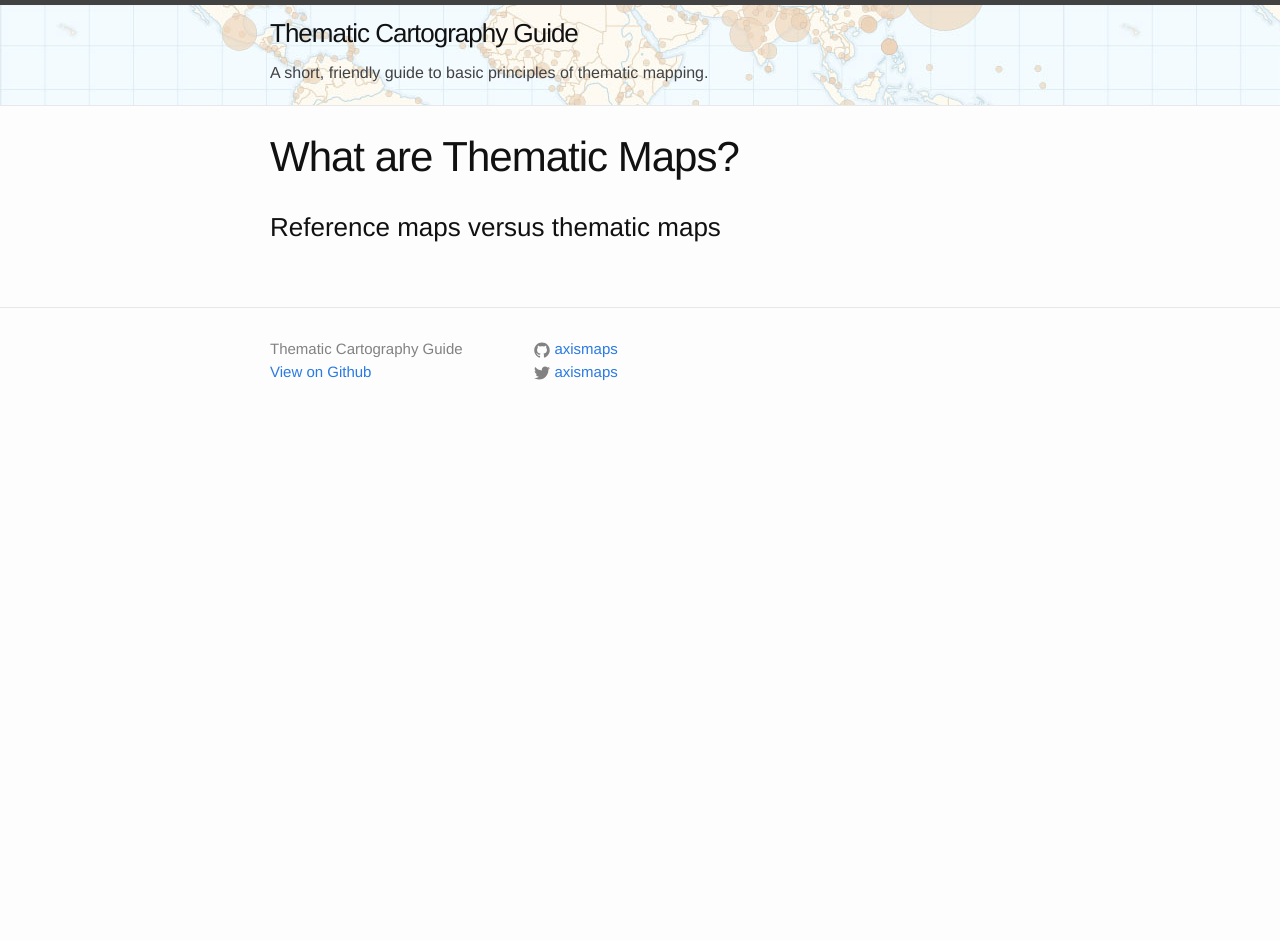
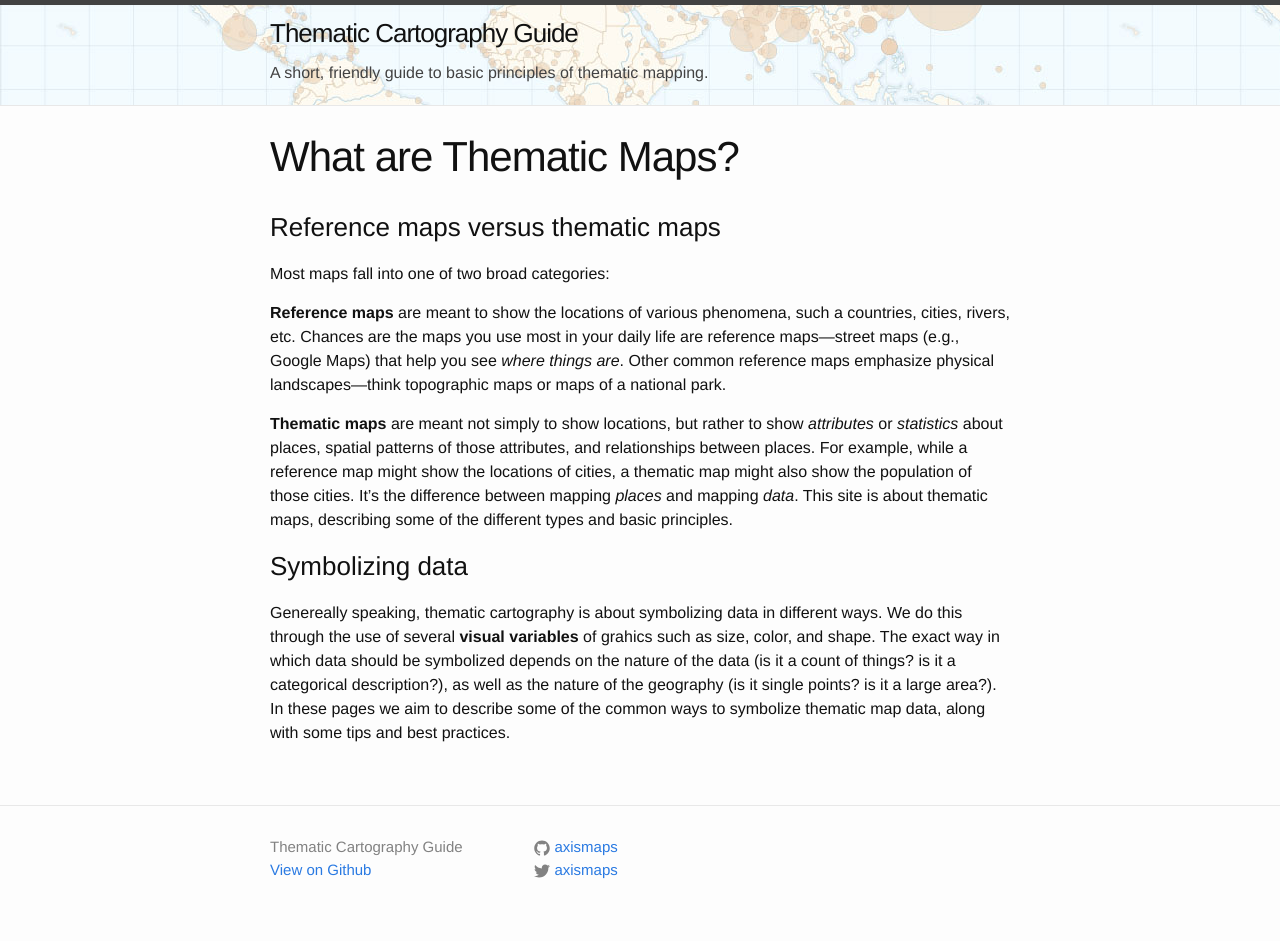
Before and after one commit to axismaps/thematic-cartography, a Jekyll site: the page built from articles/thematic.md, in a window 1280 px wide. Built offline with Jekyll 4.4.1, drawn with Linux system fonts in a browser that asks for light colours; before the commit the page ends 900 px from its top, so only the background shows below that.

Commit message:
Fill in that thematic map page

```diff
--- a/articles/thematic.md
+++ b/articles/thematic.md
@@ -4,3 +4,13 @@ title: What are Thematic Maps?
 ---
 
 ### Reference maps versus thematic maps
+
+Most maps fall into one of two broad categories:
+
+**Reference maps** are meant to show the locations of various phenomena, such a countries, cities, rivers, etc. Chances are the maps you use most in your daily life are reference maps—street maps (e.g., Google Maps) that help you see _where things are_. Other common reference maps emphasize physical landscapes—think topographic maps or maps of a national park.
+
+**Thematic maps** are meant not simply to show locations, but rather to show _attributes_ or _statistics_ about places, spatial patterns of those attributes, and relationships between places. For example, while a reference map might show the locations of cities, a thematic map might also show the population of those cities. It's the difference between mapping _places_ and mapping _data_. This site is about thematic maps, describing some of the different types and basic principles.
+
+### Symbolizing data
+
+Genereally speaking, thematic cartography is about symbolizing data in different ways. We do this through the use of several **visual variables** of grahics such as size, color, and shape. The exact way in which data should be symbolized depends on the nature of the data (is it a count of things? is it a categorical description?), as well as the nature of the geography (is it single points? is it a large area?). In these pages we aim to describe some of the common ways to symbolize thematic map data, along with some tips and best practices.
```
